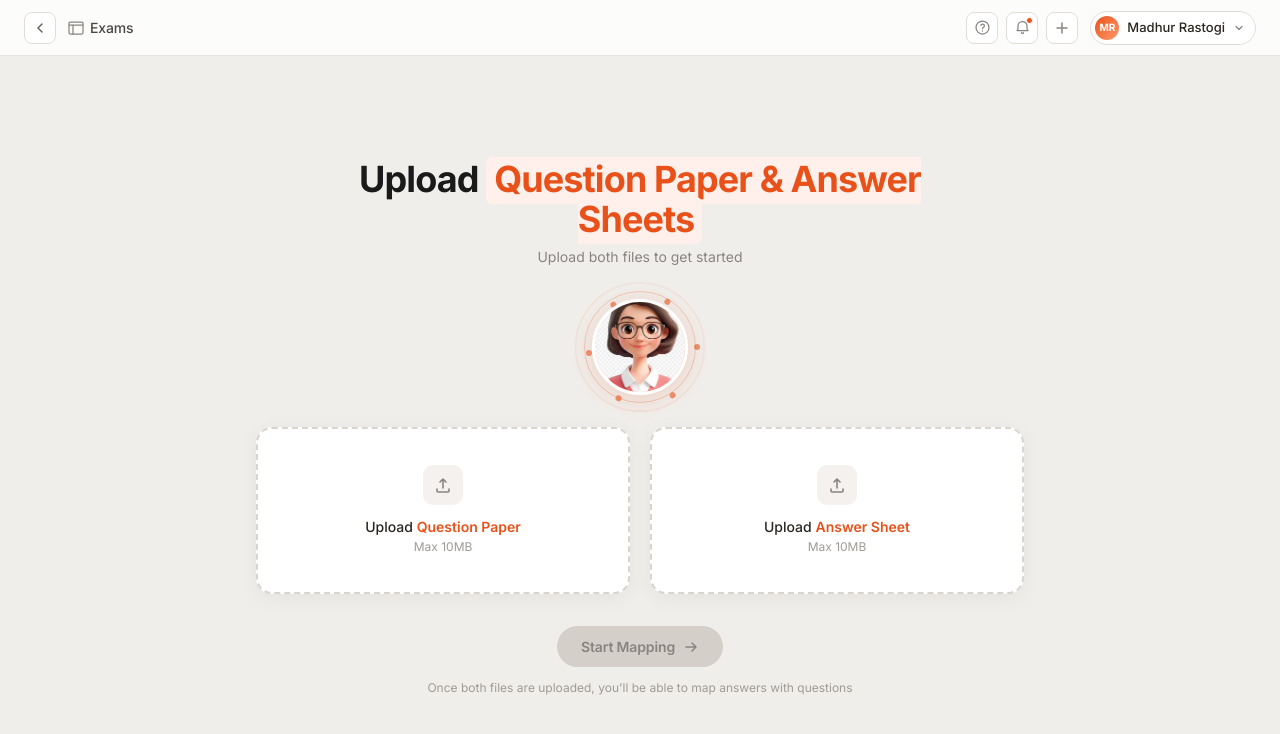
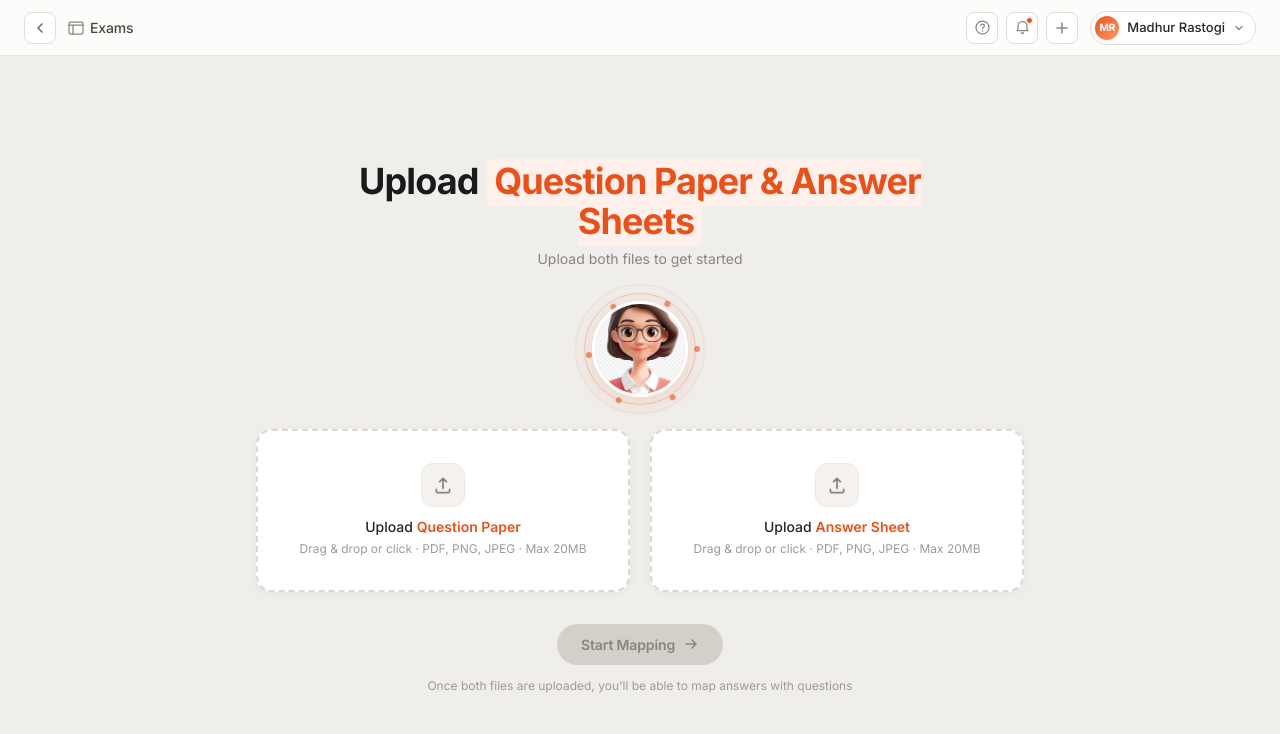
Before and after one commit to anshumancodes/veda-ai-assessment, a Next.js app in the folder apps/web/: page / in a window 1280 px wide. Shown: the top 734 px of the page. Built offline with nearby package versions, Linux system fonts and the light colour scheme.

Commit message:
style(upload): improve file-dropzone visual feedback

```diff
--- a/apps/web/src/components/upload/file-dropzone.tsx
+++ b/apps/web/src/components/upload/file-dropzone.tsx
@@ -50,21 +50,30 @@ export function FileDropzone({ label, file, onFileChange }: FileDropzoneProps) {
         onDragLeave={() => setIsDragging(false)}
         onDrop={handleDrop}
         style={{
-          background: isDragging ? "#fff8f5" : "#ffffff",
-          border: `2px dashed ${isDragging ? "#e8521a" : file ? "#e8521a" : "#d9d4ce"}`,
+          background: isDragging
+            ? "#fff4f0"
+            : file
+            ? "#fffaf8"
+            : "#ffffff",
+          border: `2px dashed ${
+            isDragging ? "#e8521a" : file ? "rgba(232, 82, 26, 0.5)" : "#ddd8d2"
+          }`,
           borderRadius: 16,
-          padding: "36px 24px",
+          padding: "32px 20px",
           display: "flex",
           flexDirection: "column",
           alignItems: "center",
           justifyContent: "center",
-          gap: 12,
+          gap: 10,
           cursor: "pointer",
-          transition: "border-color 0.2s ease, background 0.2s ease",
+          transition: "border-color 0.2s ease, background 0.2s ease, box-shadow 0.2s ease",
           minHeight: 160,
           boxShadow: file
-            ? "0 0 0 1px rgba(232, 82, 26, 0.15), 0 4px 20px rgba(0,0,0,0.05)"
-            : "0 4px 20px rgba(0,0,0,0.05)",
+            ? "0 0 0 3px rgba(232, 82, 26, 0.08), 0 4px 20px rgba(0,0,0,0.05)"
+            : isDragging
+            ? "0 0 0 3px rgba(232, 82, 26, 0.12)"
+            : "0 2px 12px rgba(0,0,0,0.04)",
+          outline: "none",
         }}
       >
         <input
@@ -78,22 +87,23 @@ export function FileDropzone({ label, file, onFileChange }: FileDropzoneProps) {
         {/* Upload icon */}
         <div
           style={{
-            width: 40,
-            height: 40,
-            borderRadius: 10,
+            width: 44,
+            height: 44,
+            borderRadius: 12,
             background: file ? "#fff0eb" : "#f4f1ee",
             display: "flex",
             alignItems: "center",
             justifyContent: "center",
             transition: "background 0.2s",
+            border: file ? "1px solid rgba(232, 82, 26, 0.2)" : "1px solid #ece9e5",
           }}
         >
           {file ? (
-            <svg width="20" height="20" viewBox="0 0 20 20" fill="none" xmlns="http://www.w3.org/2000/svg">
+            <svg width="22" height="22" viewBox="0 0 20 20" fill="none" xmlns="http://www.w3.org/2000/svg">
               <path d="M4 10L8.5 14.5L16 6" stroke="#e8521a" strokeWidth="2" strokeLinecap="round" strokeLinejoin="round" />
             </svg>
           ) : (
-            <svg width="20" height="20" viewBox="0 0 20 20" fill="none" xmlns="http://www.w3.org/2000/svg">
+            <svg width="22" height="22" viewBox="0 0 20 20" fill="none" xmlns="http://www.w3.org/2000/svg">
               <path d="M10 13V4M10 4L7 7M10 4L13 7" stroke="#8a8480" strokeWidth="1.6" strokeLinecap="round" strokeLinejoin="round" />
               <path d="M4 14V16C4 16.6 4.4 17 5 17H15C15.6 17 16 16.6 16 16V14" stroke="#8a8480" strokeWidth="1.6" strokeLinecap="round" />
             </svg>
@@ -102,9 +112,9 @@ export function FileDropzone({ label, file, onFileChange }: FileDropzoneProps) {
 
         {/* Label */}
         <div style={{ textAlign: "center" }}>
-          <p style={{ fontSize: 14, fontWeight: 500, color: "#2a2520", lineHeight: 1.4 }}>
+          <p style={{ fontSize: 14, fontWeight: 500, color: "#2a2520", lineHeight: 1.4, margin: 0 }}>
             {file ? (
-              <span style={{ color: "#2a2520" }}>{file.name}</span>
+              <span style={{ color: "#1a1a1a", fontWeight: 600 }}>{file.name}</span>
             ) : (
               <>
                 Upload{" "}
@@ -112,14 +122,35 @@ export function FileDropzone({ label, file, onFileChange }: FileDropzoneProps) {
               </>
             )}
           </p>
-          <p style={{ fontSize: 12, color: "#a09a94", marginTop: 2 }}>
-            {file ? "Click to replace" : "Max 10MB"}
+          <p style={{ fontSize: 12, color: "#a09a94", marginTop: 3 }}>
+            {file ? (
+              <span style={{ color: "#b4b0ac" }}>Click to replace · PDF / PNG / JPEG</span>
+            ) : (
+              "Drag & drop or click · PDF, PNG, JPEG · Max 20MB"
+            )}
           </p>
         </div>
+
+        {/* File size badge */}
+        {file && (
+          <span
+            style={{
+              fontSize: 11,
+              color: "#e8521a",
+              background: "#fff0eb",
+              border: "1px solid rgba(232, 82, 26, 0.18)",
+              padding: "2px 10px",
+              borderRadius: 99,
+              fontWeight: 500,
+            }}
+          >
+            {(file.size / 1024 / 1024).toFixed(2)} MB
+          </span>
+        )}
       </div>
 
       {error && (
-        <p style={{ fontSize: 12, color: "#dc2626", marginTop: 6 }}>{error}</p>
+        <p style={{ fontSize: 12, color: "#dc2626", marginTop: 6, paddingLeft: 4 }}>{error}</p>
       )}
     </div>
   );
```
